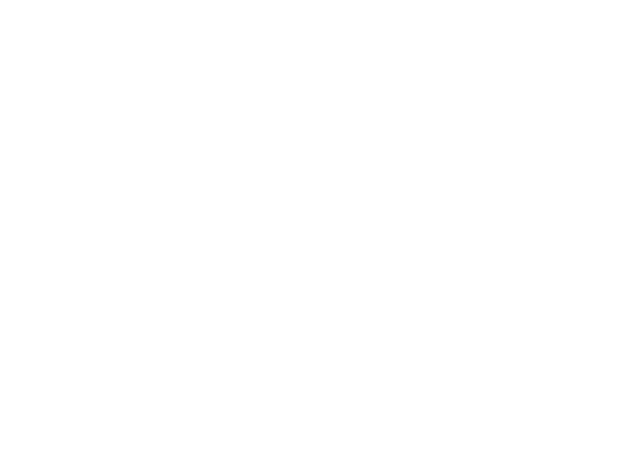
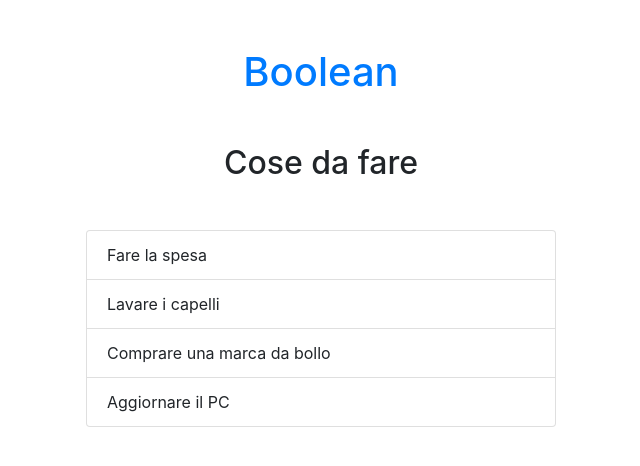
Before and after one commit to AndreaBevilacqua/vue-todolist, a plain HTML site: page index.html in a window 1280 px wide. Shown: the whole page, without its empty margins (319-959 px from the left). Drawn offline with nearby package versions, Linux system fonts and the light colour scheme.

Commit message:
added list

```diff
--- a/index.html
+++ b/index.html
@@ -7,6 +7,9 @@
 
     <!-- Bootstrap -->
     <link rel="stylesheet" href="https://cdn.jsdelivr.net/npm/bootstrap@4.3.1/dist/css/bootstrap.min.css" integrity="sha384-ggOyR0iXCbMQv3Xipma34MD+dH/1fQ784/j6cY/iJTQUOhcWr7x9JvoRxT2MZw1T" crossorigin="anonymous">
+
+    <!-- CSS -->
+    <link rel="stylesheet" href="style.css">
 
     <!-- Vue -->
     <script src="https://unpkg.com/vue@3/dist/vue.global.js"></script>
@@ -19,7 +22,13 @@
 <body>
     <div id="root">
         <div class="container">
+            <h1 class="mt-5 text-primary text-center">Boolean</h1>
+            <h2 class="mt-5 text-center">Cose da fare</h2>
 
+            <!-- List -->
+            <ul class="list-group mt-5">
+                <li v-for="task in tasks" class="list-group-item">{{ task.text }}</li>
+              </ul>
         </div>
     </div>
 
--- a/script.js
+++ b/script.js
@@ -3,6 +3,8 @@ console.log('vue ok', Vue);
 const {createApp} = Vue;
 const app = createApp({
     name: 'TodoList',
-    data: () => ({})
+    data: () => ({
+        tasks,
+    })
 })
 app.mount('#root');
--- /dev/null
+++ b/style.css
@@ -0,0 +1,3 @@
+.container {
+    max-width: 500px;
+}
```
